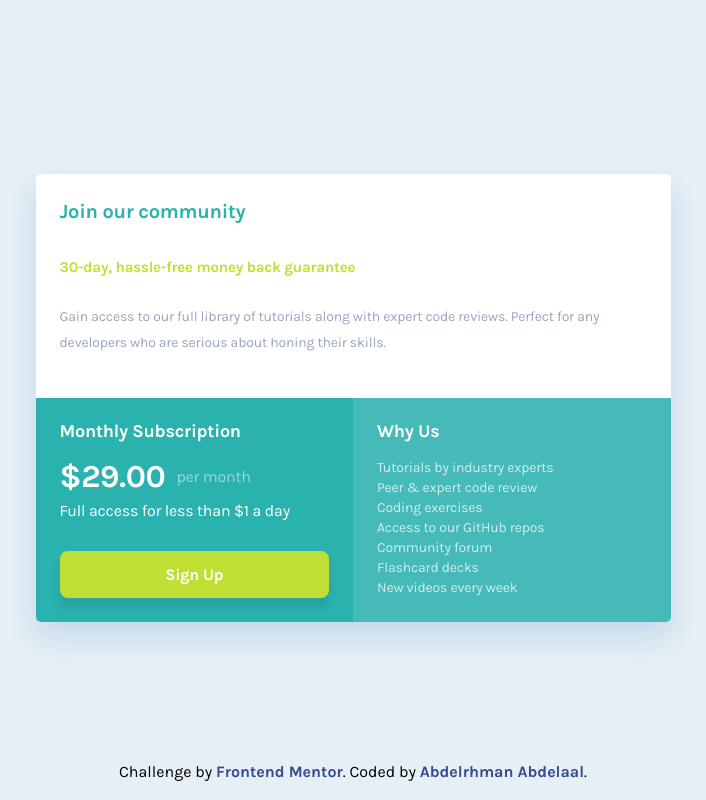
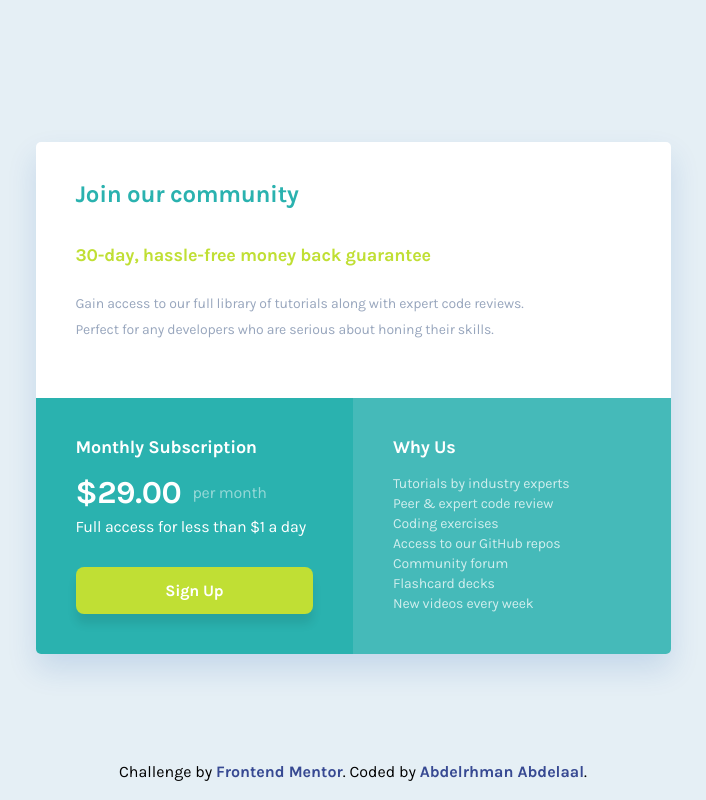
Before and after one commit to MrBlackvanta/single-price-grid-component, a React (Vite) app: page / in a window 1280 px wide. Shown: the whole page, without its empty margins (287-993 px from the left). Built offline with nearby package versions, Linux system fonts and the light colour scheme.

Commit message:
Enhance styling in SinglePriceGrid component for improved responsiveness. Updated padding, margin, and text sizes for better layout on smaller screens.

```diff
--- a/src/components/SinglePriceGrid.tsx
+++ b/src/components/SinglePriceGrid.tsx
@@ -21,14 +21,14 @@ export default function SinglePriceGrid() {
 
   return (
     <article className="box-shadow-2 grid overflow-hidden rounded-[5px] text-base leading-[26px] tracking-[-0.2px] text-white sm:grid-cols-2 sm:grid-rows-2">
-      <div className="grid gap-4 bg-white px-6 pt-7 pb-8 sm:col-span-2">
-        <h1 className="text-cyan mb mb-2 text-xl leading-none font-bold tracking-[-0.25px]">
+      <div className="grid gap-4 bg-white px-6 pt-7 pb-8 sm:col-span-2 sm:gap-2.75 sm:p-10">
+        <h1 className="text-cyan mb-2 text-xl leading-none font-bold tracking-[-0.25px] sm:mb-3.25 sm:text-2xl sm:tracking-[-0.3px]">
           {aboutTitle}
         </h1>
-        <p className="text-bright-yellow text-[0.9375rem] leading-[20px] font-bold tracking-[-0.19px]">
+        <p className="text-bright-yellow text-[0.9375rem] leading-[20px] font-bold tracking-[-0.19px] sm:text-lg sm:leading-none sm:tracking-[-0.22px]">
           {aboutDescription}
         </p>
-        <ul>
+        <ul className="sm:w-10/12">
           {aboutBenefits.map((benefit) => (
             <li
               key={benefit}
@@ -39,7 +39,7 @@ export default function SinglePriceGrid() {
           ))}
         </ul>
       </div>
-      <div className="bg-cyan grid gap-1 p-6">
+      <div className="bg-cyan grid gap-1 p-6 sm:p-10">
         <h2 className="mb-3.5 text-lg leading-none font-bold tracking-[-0.22px]">
           {subscriptionTitle}
         </h2>
@@ -54,7 +54,7 @@ export default function SinglePriceGrid() {
           Sign Up
         </button>
       </div>
-      <div className="bg-cyan/85 grid gap-4.5 p-6">
+      <div className="bg-cyan/85 grid gap-4.5 p-6 sm:p-10">
         <h2 className="text-lg leading-none font-bold tracking-[-0.22px]">
           {whyUsTitle}
         </h2>
```
